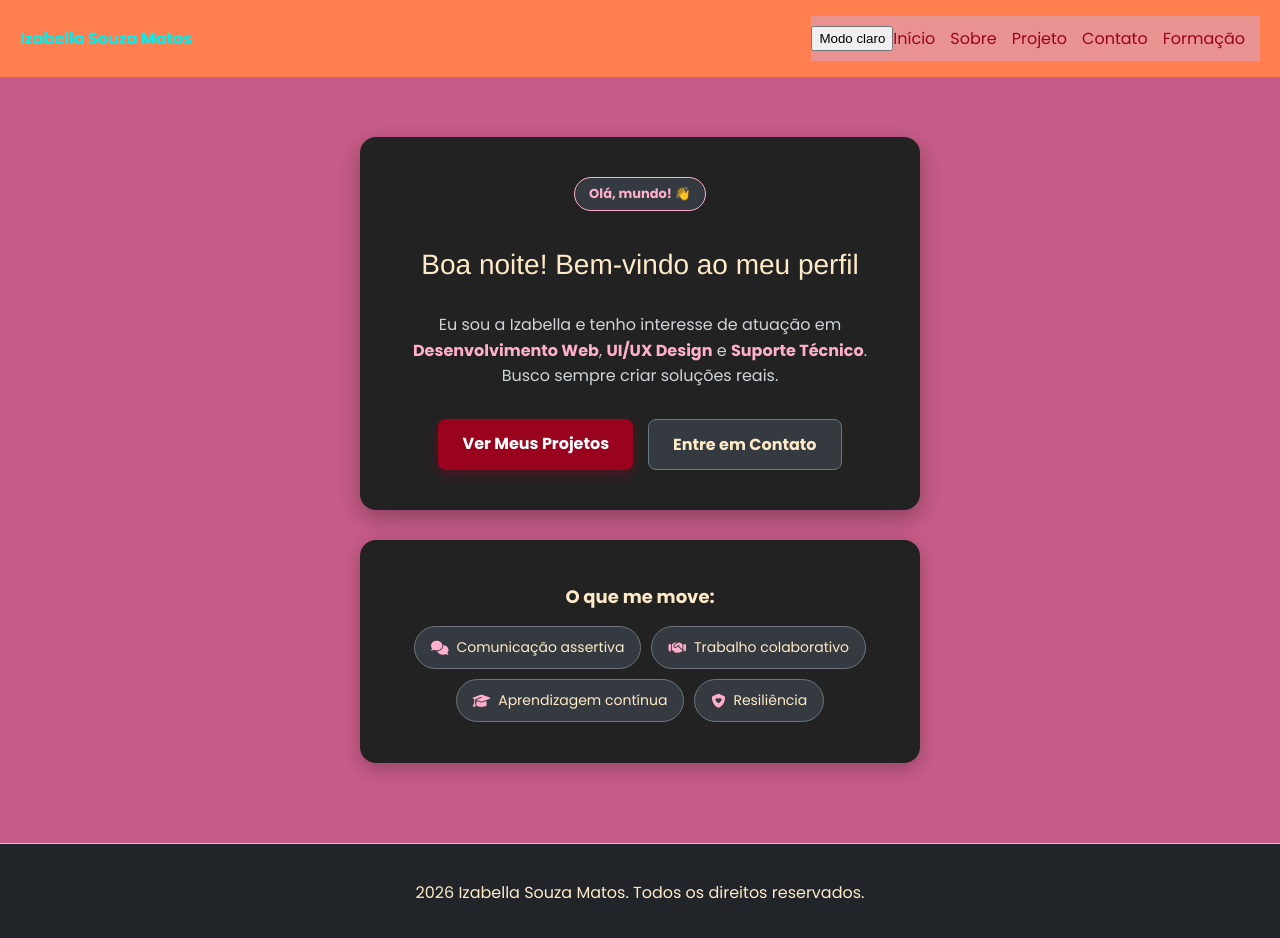
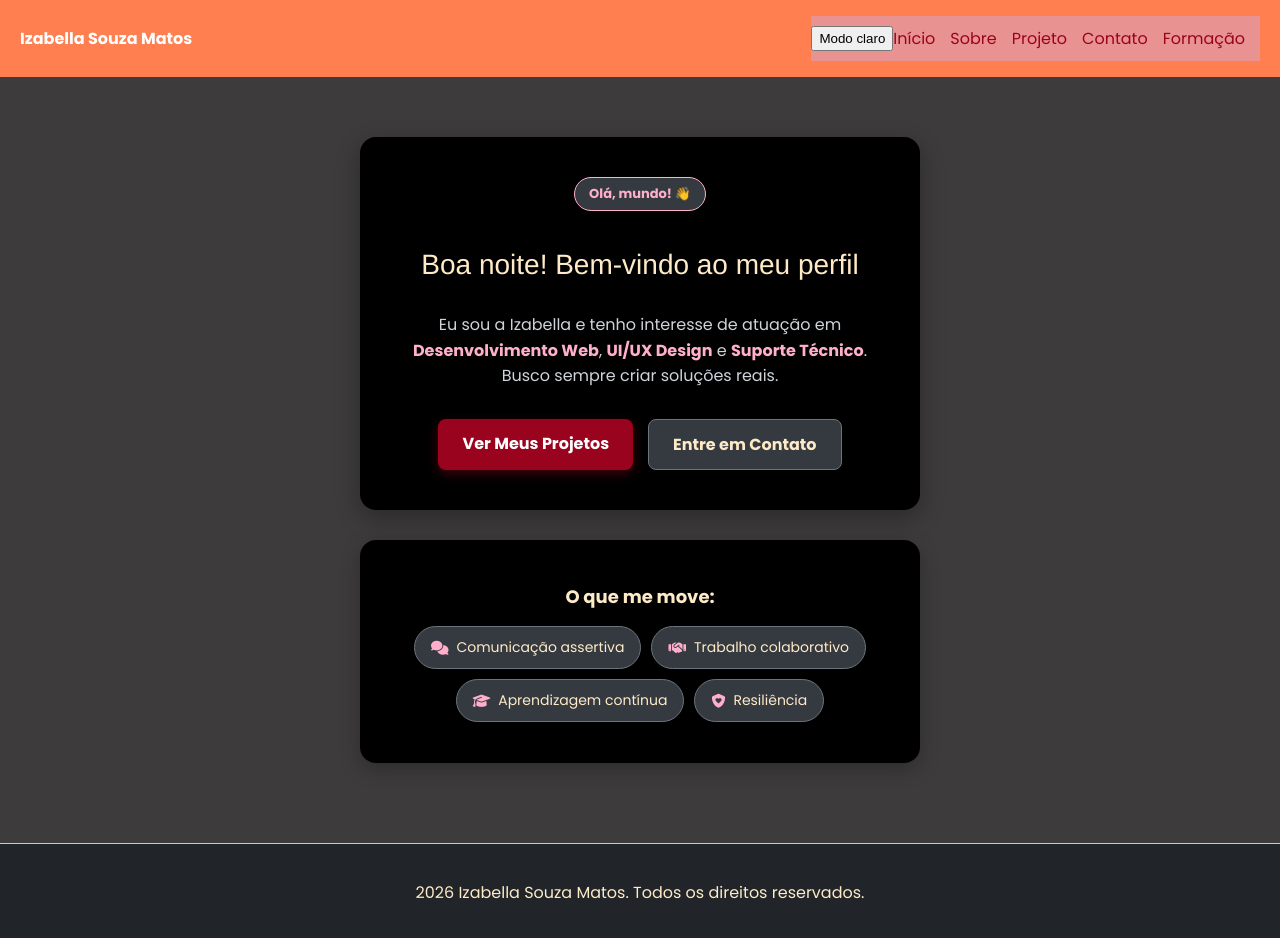
Before and after one commit to izabellasouzadev67/portfolio-izabella-souza, a plain HTML site: page index.html in a window 1280 px wide. Both pictures are taken after a click on the button "Modo escuro". Drawn offline with Linux system fonts and the light colour scheme.

Commit message:
Atualizando página

```diff
--- a/css/style.css
+++ b/css/style.css
@@ -829,15 +829,15 @@ body {
 }
 /* Estado Padrão = Modo Claro */
 body {
-    background-color: #0a0a0a; /* Fundo claro */
-    color: #02eeee;           /* Texto escuro */
+    background-color: #5a0d3a; /* Fundo claro */
+    color: #000000;           /* Texto escuro */
     transition: background-color 0.3s ease, color 0.3s ease;
 }
 
 /* Estado Ativo = Modo Escuro */
 body.escuro {
-    background-color: #c75c88; /* Fundo escuro */
-    color: #02eeee;            /* Texto claro */
+    background-color: #3d3b3c; /* Fundo escuro */
+    color: #ffffff;            /* Texto claro */
 }
 
 /* Ajuste nos cards e caixas do site */
@@ -846,6 +846,6 @@ body.escuro .card-perfil,
 body.escuro .gostos-container,
 body.escuro .lista-habilidades-moderna li,
 body.escuro .lista-certificados li {
-    background-color: #222222;
-    color: #cc3030;
+    background-color: #000000;
+    color: #ffffff;
 }
```
Also changed, not shown: contato.html (+1 -0 lines).
